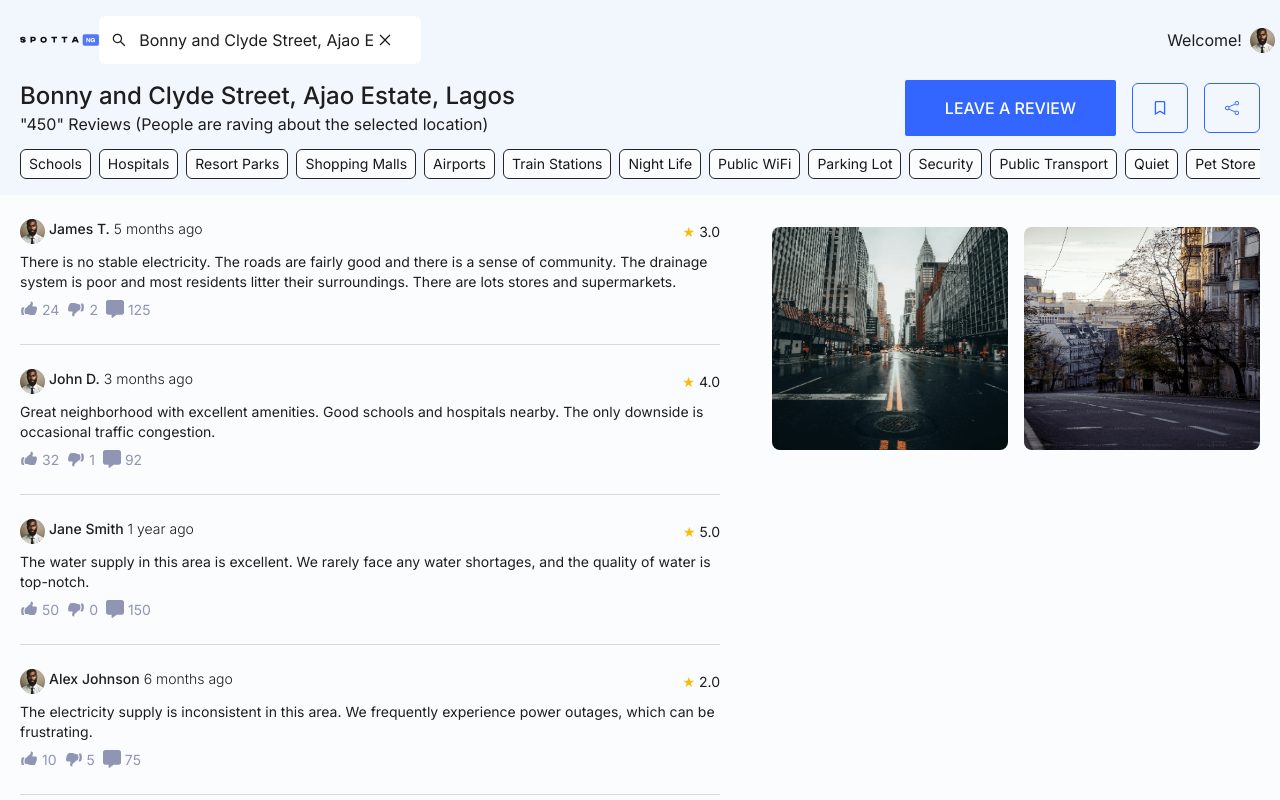
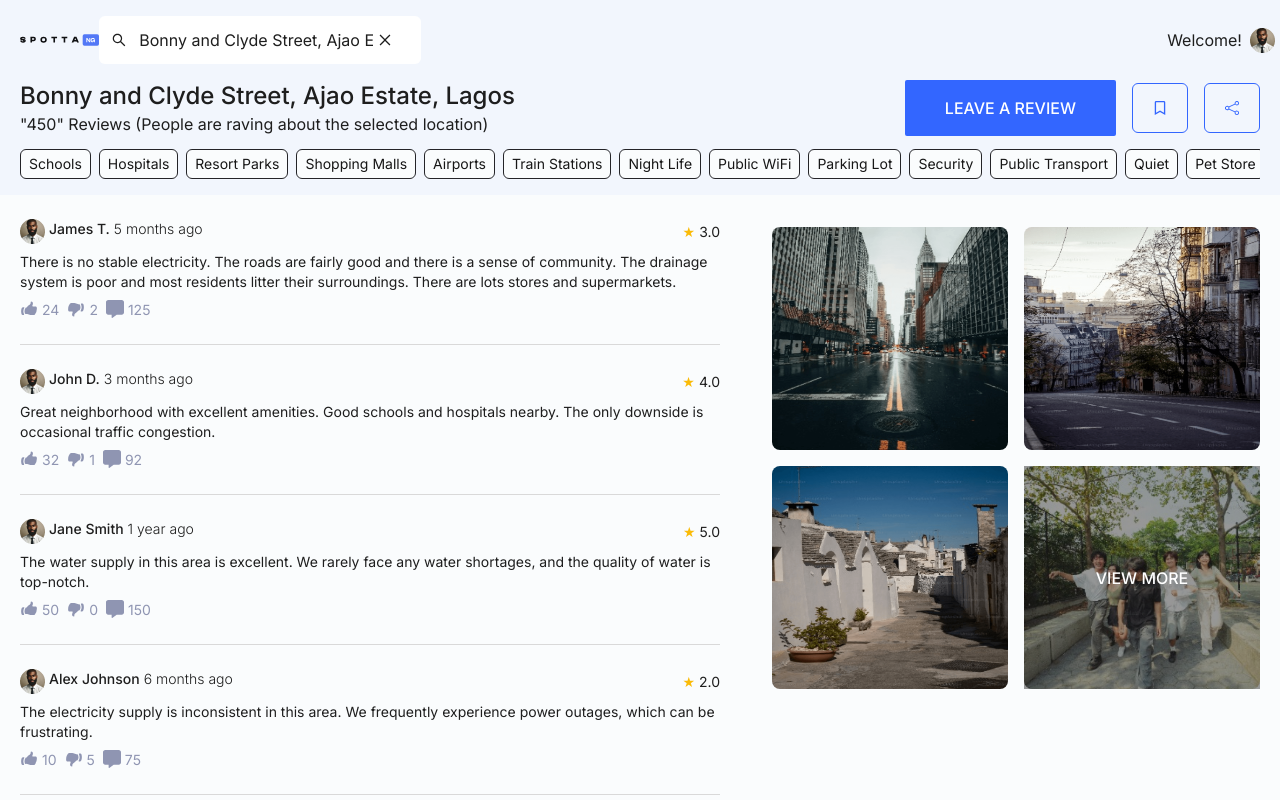
Before and after one commit to ayowayne123/area-finder, a Next.js app: page /reviews in a window 1280 px wide. Shown: the top 800 px of the page. Built offline with nearby package versions, Linux system fonts and the light colour scheme.

Commit message:
Third stage 2

```diff
--- a/app/(user)/reviews/page.js
+++ b/app/(user)/reviews/page.js
@@ -35,7 +35,7 @@ function AllReviewsPage() {
               <Card key={card.id} {...card} index={index} />
             ))}
     </div>
-    <div className=" pt-8 hidden md:flex ">
+    <div className=" pt-8 hidden md:block ">
       <div className="grid grid-cols-2 gap-4 ">
         <Image placeholder="blur" src={image1} alt="Grid image" className="object-cover w-[236px] h-[223px] rounded-lg overflow-hidden"/>
         <Image placeholder="blur" src={image2} alt="Grid image" className="object-cover w-[236px] h-[223px] rounded-lg overflow-hidden"/>
```
